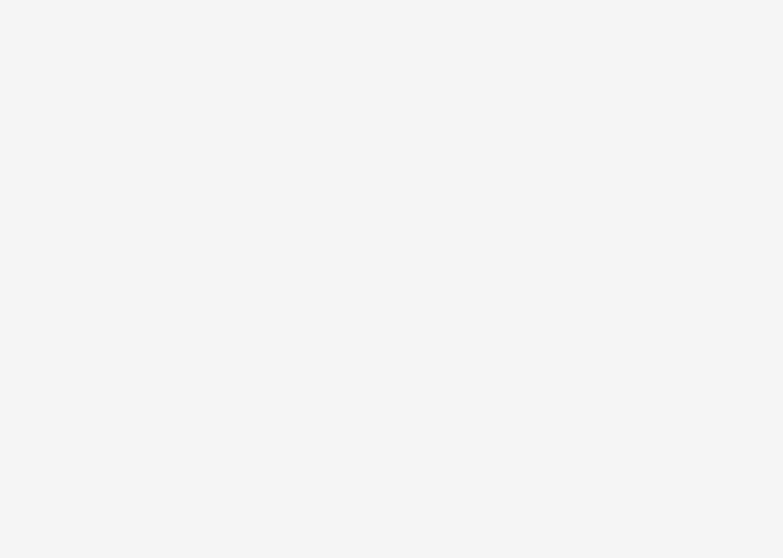
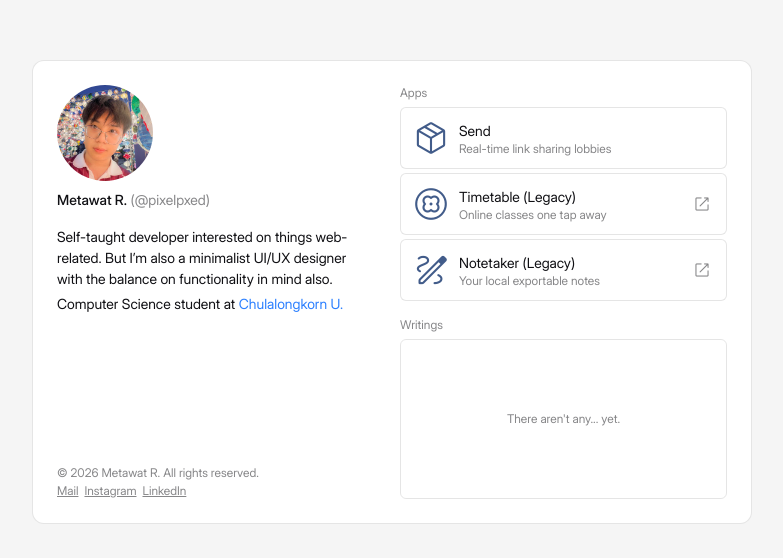
Before and after one commit to pixelpxed/pixelpxed-website, a Next.js app: page / in a window 1280 px wide. Before the commit this address had no page. Shown: the part 108-666 px from the top of the page, without its empty margins (248-1031 px from the left). Built offline with nearby package versions, Linux system fonts and the light colour scheme; no server answers; a web font is replaced by a local one.

Commit message:
feat(landing): landing page

```diff
--- /dev/null
+++ b/components/landing/AppContainer.tsx
@@ -0,0 +1,41 @@
+import Button from "@/components/common/Button";
+import MaterialIcon from "@/components/common/MaterialIcon";
+import cn from "@/utils/helpers/cn";
+import Link from "next/link";
+
+type AppContainerProps = {
+  icon: string;
+  title: string;
+  description: string;
+  redirect: string;
+  openInNew?: boolean;
+};
+
+const AppContainer = ({
+  icon,
+  title,
+  description,
+  redirect,
+  openInNew = false,
+}: AppContainerProps) => {
+  return (
+    <Link href={redirect} target={openInNew ? "_blank" : "_self"}>
+      <Button
+        className={cn("h-full! w-full justify-start", openInNew && "pr-3.5")}
+      >
+        <div className="flex items-center gap-2">
+          <MaterialIcon icon={icon} size={40} className="text-primary" />
+          <div className="text-left">
+            <p>{title}</p>
+            <p className="text-xs opacity-50">{description}</p>
+          </div>
+        </div>
+        {openInNew && (
+          <MaterialIcon icon={"open_in_new"} className="ml-auto opacity-50" />
+        )}
+      </Button>
+    </Link>
+  );
+};
+
+export default AppContainer;
--- /dev/null
+++ b/components/landing/Footer.tsx
@@ -0,0 +1,36 @@
+import cn from "@/utils/helpers/cn";
+import Link from "next/link";
+import { StylableFC } from "@/utils/types/common";
+
+const Footer: StylableFC<{ align?: "left" | "center" }> = ({
+  align = "left",
+  className,
+}) => {
+  return (
+    <div className={cn("flex flex-col gap-0.5", className)}>
+      <p
+        className={cn("text-xs opacity-50", align == "center" && "text-center")}
+      >
+        © 2026 Metawat R. All rights reserved.
+      </p>
+      <div
+        className={cn(
+          "flex gap-1.5 text-xs opacity-50 [&>a]:underline",
+          align == "center" && "justify-center",
+        )}
+      >
+        <Link href="mailto:metawat.rojn@gmail.com" target="_blank">
+          Mail
+        </Link>
+        <Link href="https://www.instagram.com/pixelpxed" target="_blank">
+          Instagram
+        </Link>
+        <Link href="https://www.linkedin.com/in/metawat" target="_blank">
+          LinkedIn
+        </Link>
+      </div>
+    </div>
+  );
+};
+
+export default Footer;
--- a/pages/index.tsx
+++ b/pages/index.tsx
@@ -1,19 +1,127 @@
-import { GetServerSideProps } from "next";
-import Button from "@/components/common/Button";
-import cn from "@/utils/helpers/cn";
+import AppContainer from "@/components/landing/AppContainer";
+import Footer from "@/components/landing/Footer";
+import Head from "next/head";
+import Image from "next/image";
 import Link from "next/link";
+import Balancer from "react-wrap-balancer";
 
-const Home = () => {
-  return <></>;
+const APPS_LIST = [
+  {
+    icon: "package_2",
+    title: "Send",
+    description: "Real-time link sharing lobbies",
+    redirect: "/send",
+    openInNew: false,
+  },
+  {
+    icon: "nest_farsight_seasonal",
+    title: "Timetable (Legacy)",
+    description: "Online classes one tap away",
+    redirect: `${process.env.NEXT_PUBLIC_LEGACY_SITE_URL}/timetable/`,
+    openInNew: true,
+  },
+  {
+    icon: "draw",
+    title: "Notetaker (Legacy)",
+    description: "Your local exportable notes",
+    redirect: `${process.env.NEXT_PUBLIC_LEGACY_SITE_URL}/notetaker/`,
+    openInNew: true,
+  },
+];
+
+const PageLanding = () => {
+  return (
+    <>
+      <Head>
+        <title>pixelpxed</title>
+        <link
+          rel="shortcut icon"
+          href="/favicons/favicon.png"
+          type="image/png"
+        />
+      </Head>
+      <main className="bg-background flex h-full min-h-dvh p-0 sm:p-2">
+        <div
+          className="sm:bg-surface-primary border-outline m-auto flex h-dvh
+            w-full max-w-none flex-col justify-start gap-6 rounded-none border-0
+            bg-transparent p-3 pt-6 sm:grid sm:h-full sm:grid-cols-2
+            sm:justify-between sm:gap-x-4 sm:rounded-xl sm:border sm:p-6
+            md:max-w-180"
+        >
+          <div
+            className="flex flex-col justify-start gap-4 text-center
+              sm:text-left [&>div]:flex [&>div]:flex-col"
+          >
+            <div className="gap-2">
+              <Image
+                src={"/img/landing/pixelpxed.jpeg"}
+                width={320}
+                height={320}
+                alt="pixelpxed"
+                className="mx-auto block aspect-square w-24 rounded-full
+                  sm:mx-0"
+              />
+              <p>
+                <span className="font-bold">Metawat&nbsp;R.</span>{" "}
+                <span className="opacity-50">(@pixelpxed)</span>
+              </p>
+            </div>
+            <div className="gap-1">
+              <p>
+                <Balancer>
+                  Self-taught developer interested on things web-related. But
+                  I’m also a minimalist UI/UX designer with the balance on
+                  functionality in mind also.
+                </Balancer>
+              </p>
+              <p>
+                Computer Science student at{" "}
+                <Link
+                  href="https://www.chula.ac.th"
+                  target="_blank"
+                  className="text-blue-500 dark:text-blue-400"
+                >
+                  Chulalongkorn&nbsp;U.
+                </Link>
+              </p>
+            </div>
+          </div>
+          <div className="flex flex-col gap-4 sm:row-span-2">
+            <div className="flex flex-col gap-1.5">
+              <p className="text-xs opacity-50">Apps</p>
+              <div className="flex flex-col gap-1">
+                {APPS_LIST.map((item) => {
+                  return (
+                    <AppContainer
+                      icon={item.icon}
+                      title={item.title}
+                      description={item.description}
+                      redirect={item.redirect}
+                      openInNew={item.openInNew ?? false}
+                    />
+                  );
+                })}
+              </div>
+            </div>
+            <div className="flex flex-col gap-1.5">
+              <p className="text-xs opacity-50">Writings</p>
+              <div
+                className="border-outline grid h-40 place-items-center
+                  rounded-md border"
+              >
+                <p className="text-xs opacity-50">There aren't any... yet.</p>
+              </div>
+            </div>
+          </div>
+
+          <Footer
+            className="m-0 text-center sm:mt-auto sm:text-left
+              [&>div]:justify-center sm:[&>div]:justify-start"
+          />
+        </div>
+      </main>
+    </>
+  );
 };
 
-export const getServerSideProps: GetServerSideProps = async () => {
-  return {
-    redirect: {
-      destination: "/send",
-      permanent: false,
-    },
-  };
-};
-
-export default Home;
+export default PageLanding;
```
Also changed, not shown: public/favicons/favicon.png (added), public/img/landing/pixelpxed.jpeg (added).
